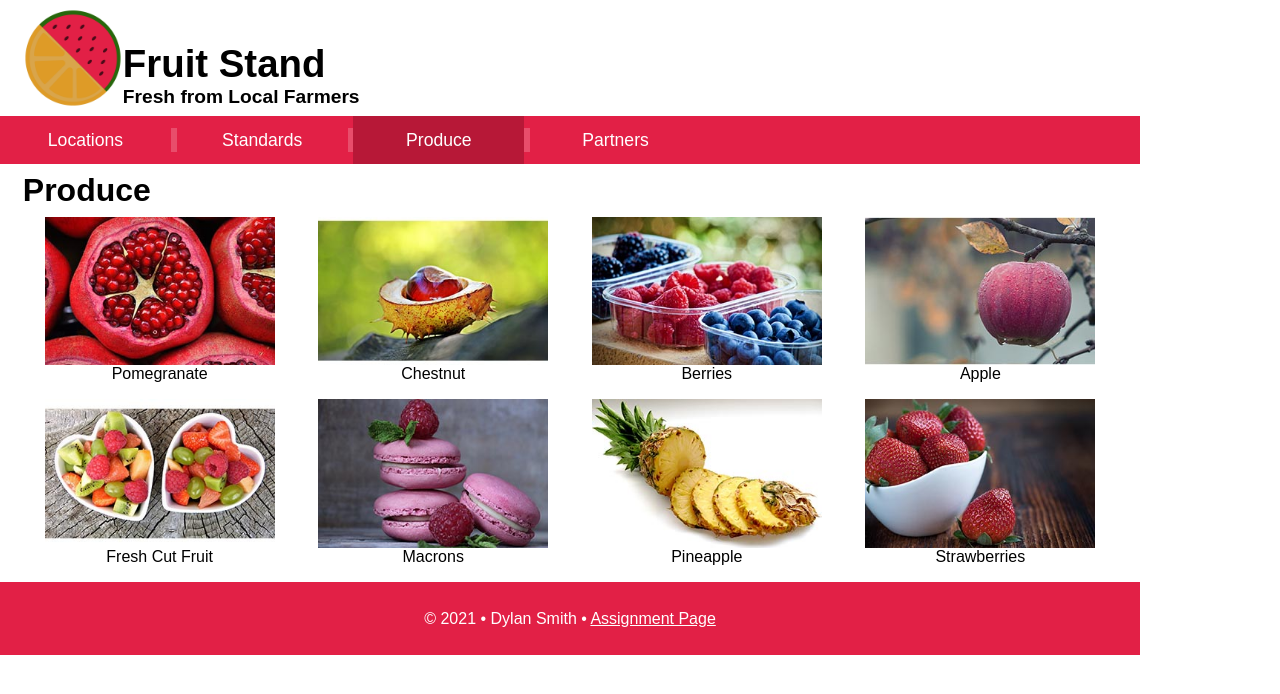
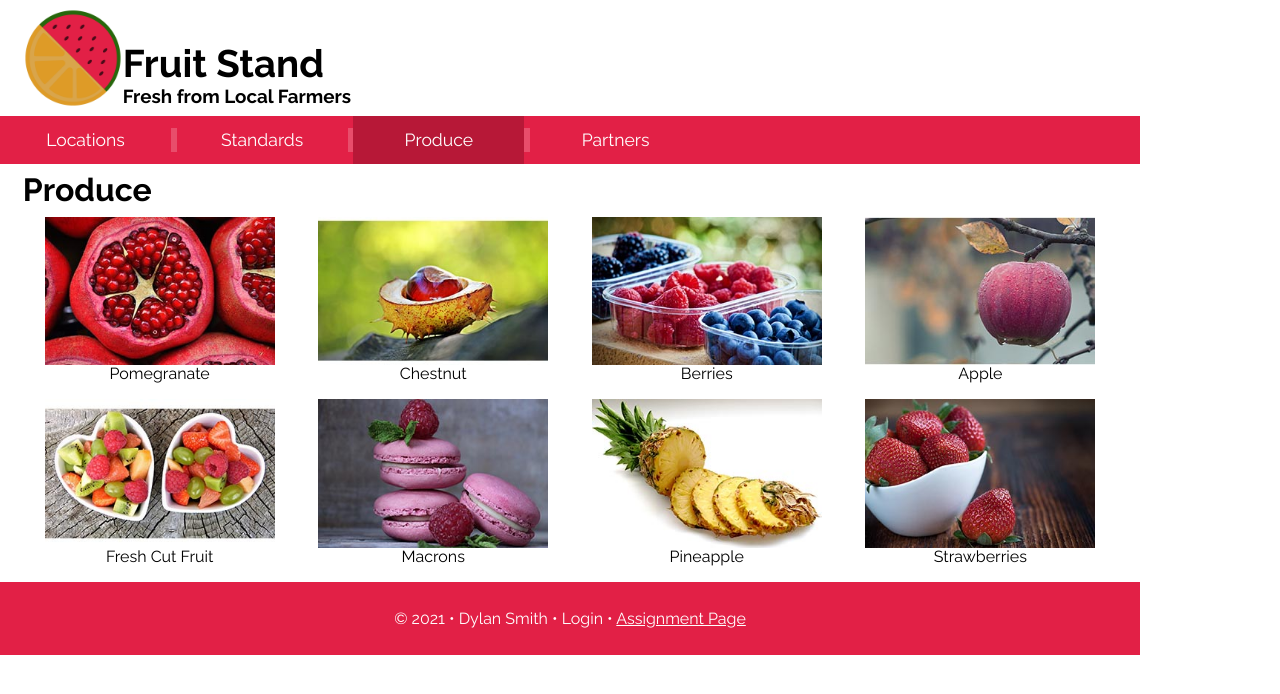
Before and after one commit to ayodyln/dgm2740, a plain HTML site: page unit-3/index.html in a window 1280 px wide. Drawn offline with Linux system fonts and the light colour scheme.

Commit message:
assignment ready for final validators

```diff
--- a/unit-3/index.html
+++ b/unit-3/index.html
@@ -6,16 +6,18 @@
     <meta http-equiv="X-UA-Compatible" content="IE=edge">
     <meta name="viewport" content="width=device-width, initial-scale=1, maximum-scale=2">
     <link rel="stylesheet" href="public/style.min.css">
+    <link href="https://fonts.googleapis.com/css2?family=Raleway:wght@300;400;500;700&display=swap" rel="stylesheet">
     <script src="js/app.js" type="module" defer></script>
     <title>Unit-3: Fruit Stand</title>
 </head>
 
 <body>
     <header>
-        <img src="img/fruit-stand-logo.png" alt="Fruit Stand Logo (Watermelon + Orange = Orangemelon" width="1600" height="500">
+        <img src="img/fruit-stand-logo.png" alt="Fruit Stand Logo (Watermelon + Orange = Orangemelon" width="1600"
+            height="500">
         <div class="logo">
             <h1>Fruit Stand</h1>
-            <h4>Fresh from Local Farmers</h4>
+            <h2>Fresh from Local Farmers</h2>
         </div>
     </header>
 
@@ -33,11 +35,11 @@
 
     <main>
         <h1>Produce</h1>
-        <div class="content"></div>
+        <div class="content" width="1600" height="500"></div>
     </main>
 
     <footer>
-        <p>&copy; 2021 &bullet; Dylan Smith &bull; <a href="../index.html">Assignment Page</a></p>
+        <p>&copy; 2021 &bullet; Dylan Smith &bull; Login &bull; <a href="../index.html">Assignment Page</a></p>
     </footer>
 </body>
 
--- a/unit-3/js/app.js
+++ b/unit-3/js/app.js
@@ -16,6 +16,7 @@ function displayContent(gallery) {
     // width="1600" height="500"
     img.setAttribute("width", "1600");
     img.setAttribute("height", "500");
+    img.setAttribute("alt", el.alt);
     ////////////////////////////////////////////////
 
     img.src = el.imgURL;
--- a/unit-3/js/gallery.js
+++ b/unit-3/js/gallery.js
@@ -3,49 +3,57 @@ export const gallery = [
         id: 1,
         name: 'Pomegranate',
         imgURL: 'img/gallery/gallery01.jpg',
-        imgSRC: 'https://pixabay.com/photos/pomegranate-fruits-food-sliced-3383814/'
+        imgSRC: 'https://pixabay.com/photos/pomegranate-fruits-food-sliced-3383814/',
+        alt: 'Pomegranate'
     },
     {
         id: 2,
         name: 'Chestnut',
         imgURL: 'img/gallery/gallery02.jpg',
-        imgSRC: 'https://pixabay.com/photos/chestnut-autumn-spur-open-1698730/'
+        imgSRC: 'https://pixabay.com/photos/chestnut-autumn-spur-open-1698730/',
+        alt: 'Chestnut'
     },
     {
         id: 3,
         name: 'Berries',
         imgURL: 'img/gallery/gallery03.jpg',
-        imgSRC: 'https://pixabay.com/photos/berries-fruit-nutrition-blueberries-3504149/'
+        imgSRC: 'https://pixabay.com/photos/berries-fruit-nutrition-blueberries-3504149/',
+        alt: 'Berries'
     },
     {
         id: 4,
         name: 'Apple',
         imgURL: 'img/gallery/gallery04.jpg',
-        imgSRC: 'https://pixabay.com/photos/apple-water-droplets-fruit-moist-1122537/'
+        imgSRC: 'https://pixabay.com/photos/apple-water-droplets-fruit-moist-1122537/',
+        alt: 'Apple'
     },
     {
         id: 5,
         name: 'Fresh Cut Fruit',
         imgURL: 'img/gallery/gallery05.jpg',
-        imgSRC: 'https://pixabay.com/photos/fresh-fruits-bowls-fruit-bowls-2305192/'
+        imgSRC: 'https://pixabay.com/photos/fresh-fruits-bowls-fruit-bowls-2305192/',
+        alt: 'Fresh Cut Fruit'
     },
     {
         id: 6,
         name: 'Macrons',
         imgURL: 'img/gallery/gallery06.jpg',
-        imgSRC: 'https://pixabay.com/photos/macarons-raspberries-pastries-2548818/'
+        imgSRC: 'https://pixabay.com/photos/macarons-raspberries-pastries-2548818/',
+        alt: 'Macrons'
     },
     {
         id: 7,
         name: 'Pineapple',
         imgURL: 'img/gallery/gallery07.jpg',
-        imgSRC: 'https://pixabay.com/photos/pineapple-slices-fruit-vitamins-636562/'
+        imgSRC: 'https://pixabay.com/photos/pineapple-slices-fruit-vitamins-636562/',
+        alt: 'Pineapple'
     },
     {
         id: 8,
         name: 'Strawberries',
         imgURL: 'img/gallery/gallery08.jpg',
-        imgSRC: 'https://pixabay.com/photos/strawberry-fruit-bowl-food-berry-1330459/'
+        imgSRC: 'https://pixabay.com/photos/strawberry-fruit-bowl-food-berry-1330459/',
+        alt: 'Strawberries'
     },
 
 ]
--- a/unit-3/scss/_small.scss
+++ b/unit-3/scss/_small.scss
@@ -15,7 +15,7 @@ html {
 
 // Body Rules //
 body {
-  font-family: sans-serif;
+  font-family: $fontFamily;
   max-width: 71.25rem;
   overflow-x: hidden;
 }
@@ -39,8 +39,12 @@ header {
     flex-direction: column;
 
     h1,
-    h4 {
+    h2 {
       margin: 0;
+    }
+
+    h2 {
+      font-size: 98%;
     }
   }
 }
@@ -73,8 +77,6 @@ nav {
         width: 100%;
         cursor: pointer;
       }
-
-
     }
 
     div.line {
@@ -126,7 +128,6 @@ main {
       margin: 0.5rem 2%;
       flex-basis: 46%;
 
-
       img.fruit-img {
         width: 100%;
         height: auto;
--- a/unit-3/scss/_variables.scss
+++ b/unit-3/scss/_variables.scss
@@ -1,2 +1,8 @@
 $primaryColor: #e22046;
-$secondaryColor: #de9b27
+$secondaryColor: #de9b27;
+
+$fontFamily: "Raleway", sans-serif;
+$lightWeight: 300;
+$regularWeight: 400;
+$mediumWeight: 500;
+$boldWeight: 700;
--- a/unit-3/scss/style.scss
+++ b/unit-3/scss/style.scss
@@ -3,9 +3,9 @@
 @import "small";
 
 @media only screen and (min-width: 560px) {
-    @import "medium";
+  @import "medium";
 }
 
 @media only screen and (min-width: 1028px) {
-    @import "large";
+  @import "large";
 }
```
Also changed, not shown: unit-3/css/style.css, unit-3/public/style.min.css, unit-3/scss/_large.scss (indentation only), unit-3/scss/_medium.scss (indentation only), unit-3/scss/_normalize.scss (indentation only).
